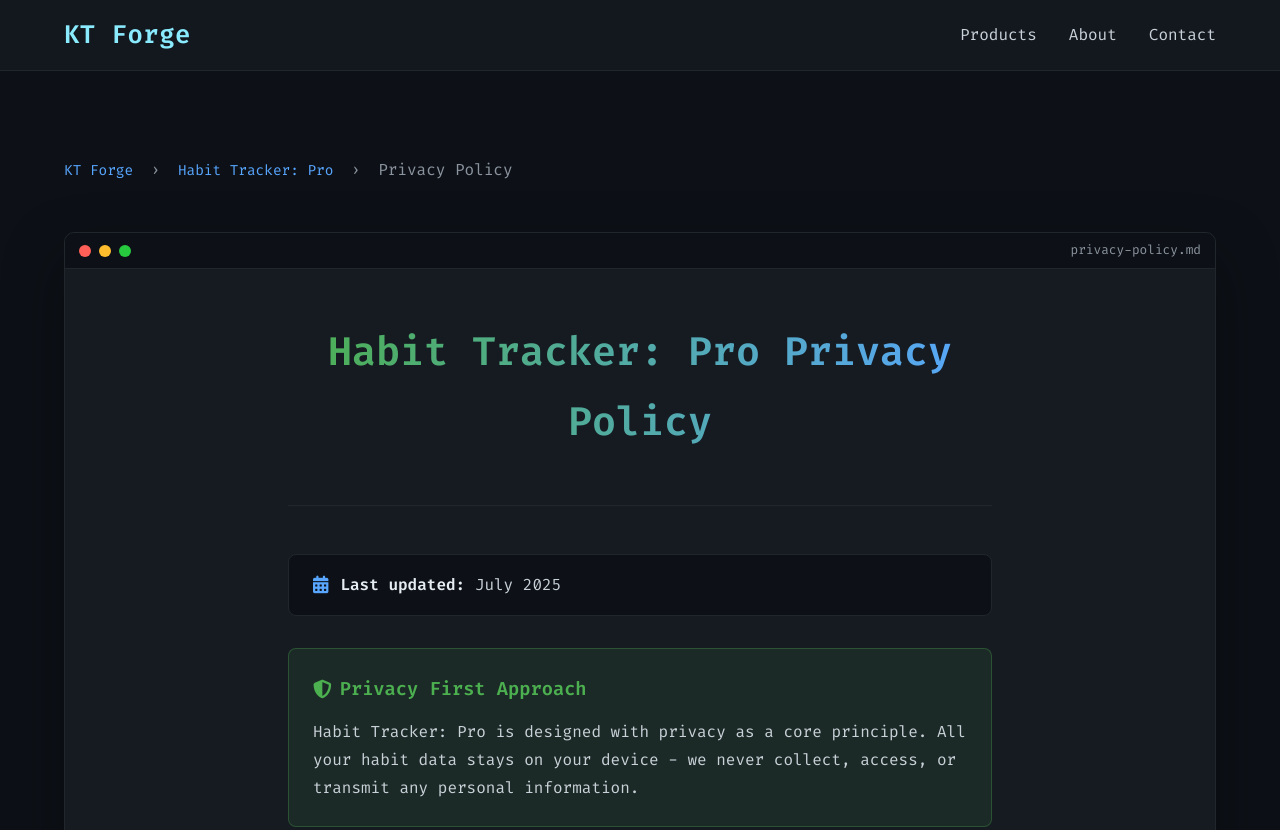
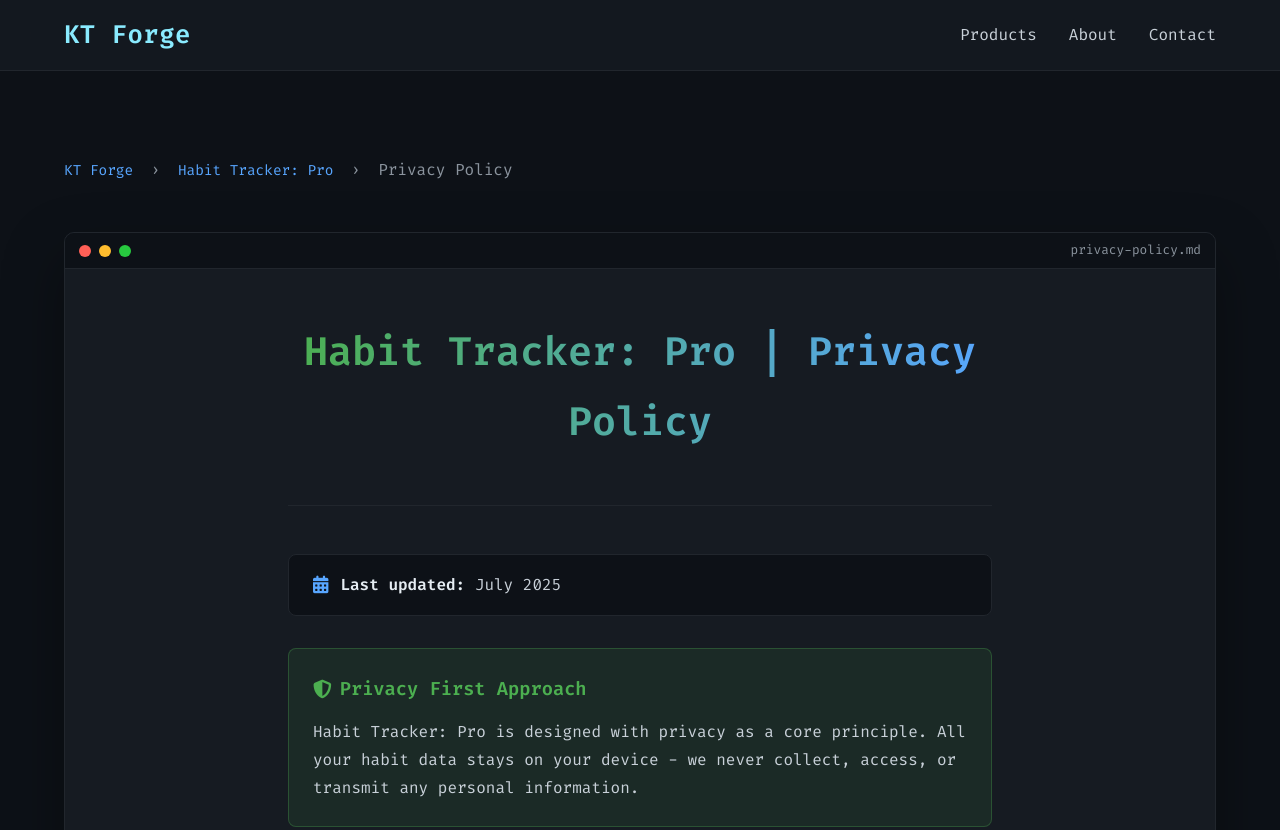
Before and after one commit to ktforge/ktforge.github.io, a plain HTML site: page habittracker-privacy.html in a window 1280 px wide. Shown: the top 830 px of the page. Drawn offline with Linux system fonts and the light colour scheme.

Commit message:
Update habittracker-privacy.html

```diff
--- a/habittracker-privacy.html
+++ b/habittracker-privacy.html
@@ -379,7 +379,7 @@
 
                 <div class="document-content">
                     <div class="document-header">
-                        <h1>Habit Tracker: Pro Privacy Policy</h1>
+                        <h1>Habit Tracker: Pro | Privacy Policy</h1>
                     </div>
 
                     <div class="last-updated">
```
